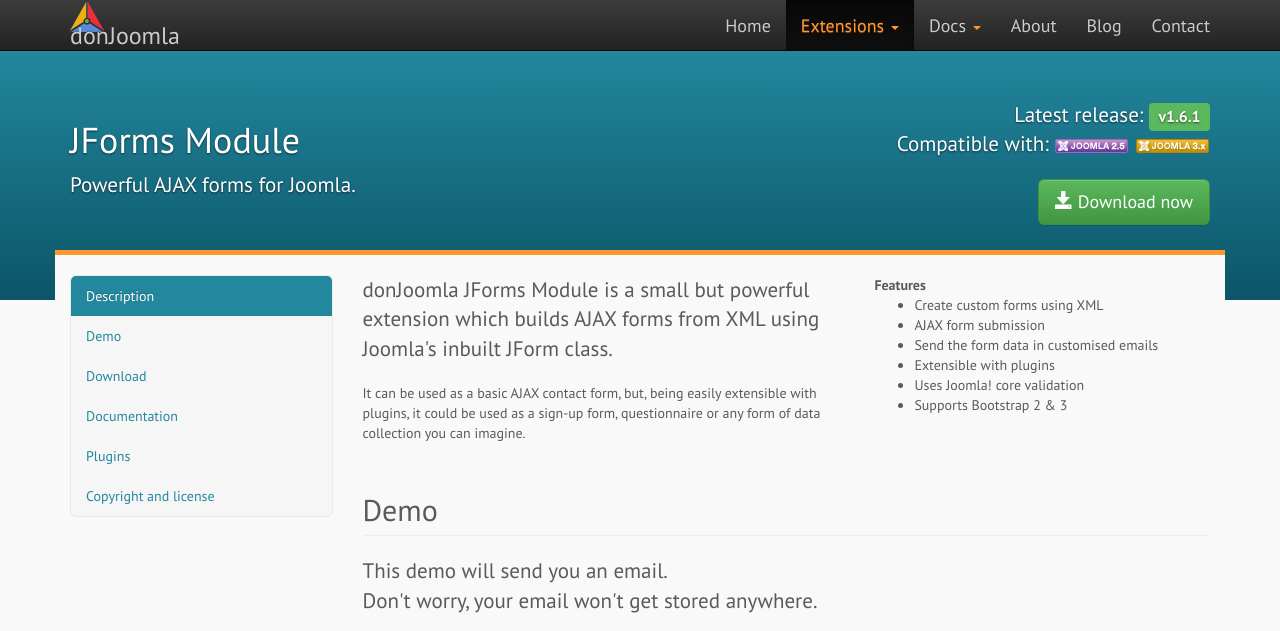
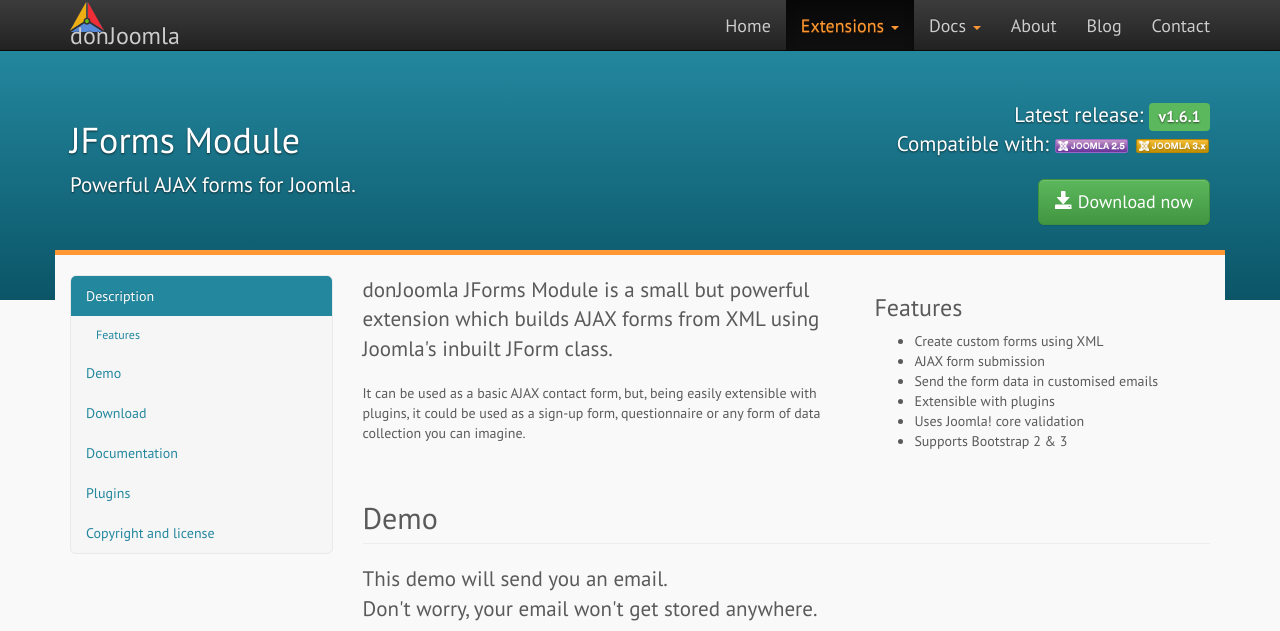
Before and after one commit to donJoomla/donjoomla.github.io, a Jekyll site: the page built from extensions/jforms/index.html, in a window 1280 px wide and 900 px high, cut to the strip 0-631 px from the top of the window. Built offline with Jekyll 4.4.1, drawn with Linux system fonts in a browser that asks for light colours; nearby versions of some CDN libraries.

Commit message:
updated description

```diff
--- a/extensions/jforms/index.html
+++ b/extensions/jforms/index.html
@@ -18,8 +18,8 @@
 	<p>It can be used as a basic AJAX contact form, but, being easily extensible with plugins, it could be used as a sign-up form, questionnaire or any form of data collection you can imagine.</p>
   </div>
   <div class="col-sm-5">
-    <strong>Features</strong>
-	<ul>
+    <h3>Features</h3>
+	<ul class="unstyled">
 	  <li>Create custom forms using XML</li>
 	  <li>AJAX form submission</li>
 	  <li>Send the form data in customised emails</li>
```
